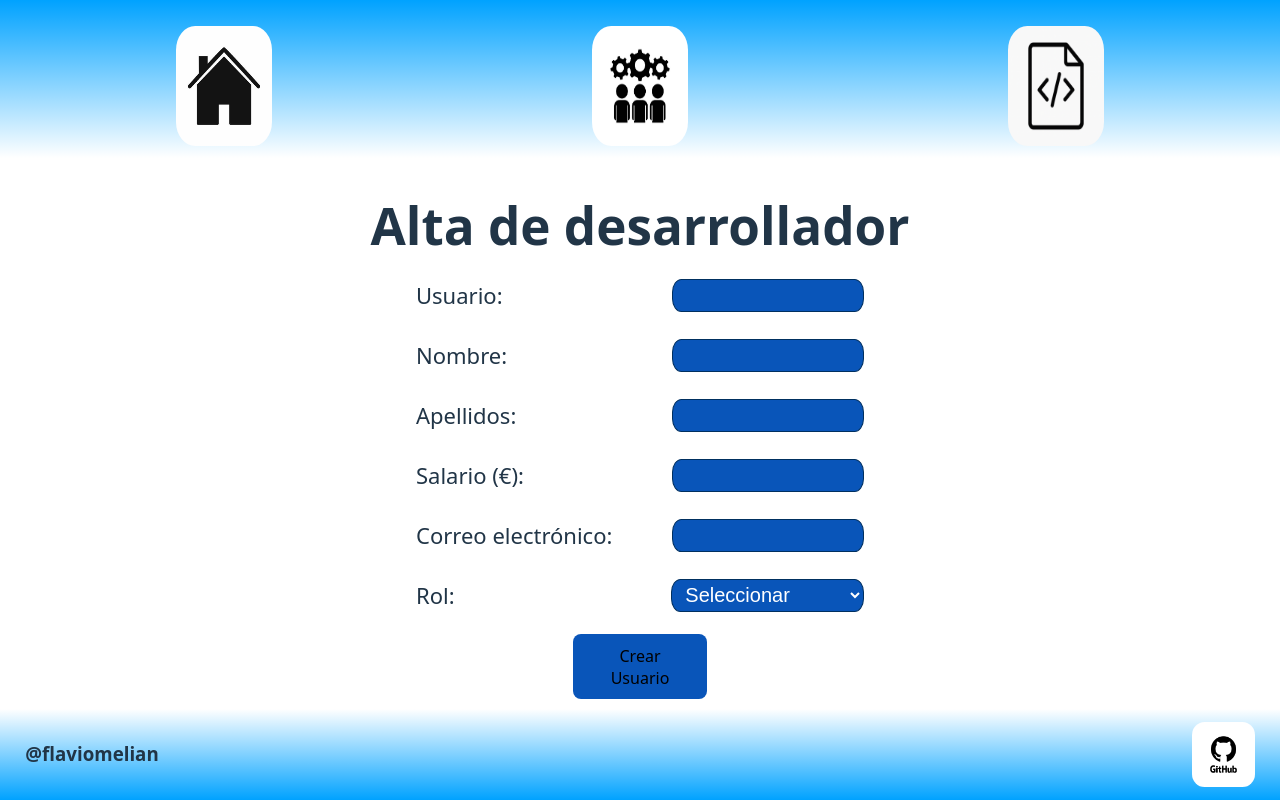
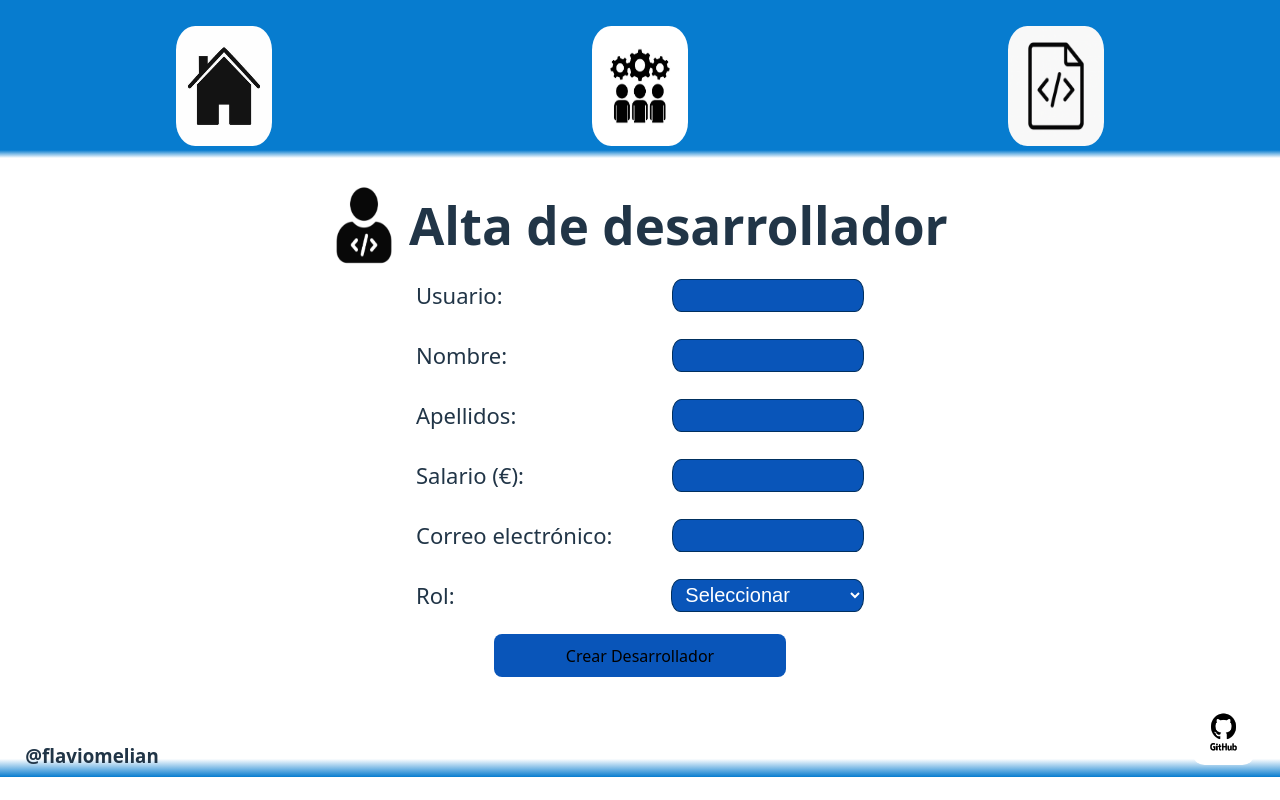
Before and after one commit to flaviomelian/api-spring, a React (Vite) app in the folder frontend/: page /create-dev in a window 1280 px wide. Built offline with nearby package versions, Linux system fonts and the light colour scheme.

Commit message:
mejoras en los estilos

```diff
--- a/frontend/src/Components/Footer/Footer.css
+++ b/frontend/src/Components/Footer/Footer.css
@@ -1,15 +1,17 @@
 .footer{
-    position: absolute;
+    position: sticky;
     bottom: 0;
-    background-image: linear-gradient(to top, #00a2ff, #00000000);
     display: flex;
     flex-direction: row;
     justify-content: space-between;
     padding: 1%;
+    background: linear-gradient(#00000000 80%, #077ccf);
 }
 
 h3{
     margin-left: 1%;
+    position: relative;
+    top: 3vh;
 }
 
 .github{
--- a/frontend/src/Components/Header/Header.css
+++ b/frontend/src/Components/Header/Header.css
@@ -1,4 +1,6 @@
 .header{
+    position: sticky;
+    top: 0vh;
     display: flex;
     flex-direction: row;
     flex-wrap: wrap;
@@ -10,7 +12,8 @@
     margin-bottom: 2%;
     width: 100%;
     padding: auto;
-    background-image: linear-gradient(to bottom, #00a2ff, #00000000);
+    background: linear-gradient(#077ccf 95%, #00000000);
+    z-index: 10000000000;
 }
 
 .header div {
--- a/frontend/src/Pages/CreateDev/CreateDev.css
+++ b/frontend/src/Pages/CreateDev/CreateDev.css
@@ -3,6 +3,23 @@
     display: flex;
     flex-direction: column;
     margin: 0 auto;
+}
+
+.dev-img-header{
+    display: flex;
+    flex-direction: row;
+    justify-content: space-around;
+}
+
+.dev{
+    margin-left: auto;
+    width: 5%;
+    border-radius: 20%;
+}
+
+#title{
+    margin-left: 1%;
+    margin-right: auto;
 }
 
 .adjust{
--- a/frontend/src/Pages/CreateDev/CreateDev.jsx
+++ b/frontend/src/Pages/CreateDev/CreateDev.jsx
@@ -4,6 +4,7 @@ import toast, { Toaster } from 'react-hot-toast'
 import { createUser } from "../../services/services";
 import { useNavigate } from "react-router-dom";
 import { useUserContext } from '../../Context/Context';
+import dev from '../../assets/dev.png'
 
 const CreateDev = () => {
 
@@ -49,7 +50,10 @@ const CreateDev = () => {
   return (
     <div className='team-dashboard'>
         <Toaster />
-        <h1>Alta de desarrollador</h1>
+        <div className='dev-img-header'>
+            <img className='dev' src={dev}/>
+            <h1 id='title'>Alta de desarrollador</h1>
+        </div>
         <form id="userForm" onSubmit={(event) => {
             event.preventDefault();
             handleFormCreateUser();
@@ -86,7 +90,7 @@ const CreateDev = () => {
             </div>
             <button type="submit" className='btn-primary clean'onClick={(e) => {
             e.preventDefault()
-            handleFormCreateUser()}}>Crear Usuario</button>
+            handleFormCreateUser()}}>Crear Desarrollador</button>
         </form>
     </div>
   )
--- a/frontend/src/Pages/Team/Team.css
+++ b/frontend/src/Pages/Team/Team.css
@@ -15,9 +15,9 @@
 table{
     width: 70%;
     margin: 0 auto;
-    padding: 3% 2% 3% 3%;
+    padding: 3%;
     background-color: #005499;
-    border-radius: 5% / 30%;
+    border-radius: 5% / 15%;
     box-shadow: 0 0 15px rgba(0, 0, 0, 0.2);
     font-size: 20px;
 }
@@ -33,7 +33,7 @@ tbody div{
 
 .operations{
     position: relative;
-    left: 8%;
+    left: 15%;
 }
 
 .warning{
@@ -46,11 +46,16 @@ tbody div{
     color: #e80000;
 }
 
+.success{
+    background-color: #2e9900;
+    color: #1fe800;
+}
+
 .clean{
     margin-top: 5%;
     background-color: rgb(9, 85, 185);
     margin: 2% auto;
-    width: 30%;
+    width: 65%;
 }
 
 .not-found{
--- a/frontend/src/Pages/Team/Team.jsx
+++ b/frontend/src/Pages/Team/Team.jsx
@@ -47,6 +47,7 @@ const Team = () => {
                 </div>
             )}
             <h1>Equipo</h1>
+            <button className='btn primary clean' onClick={() => navigate("../create-dev")}>Crear desarrollador</button>
             {users.length > 0 ? (
             <table>
                 <thead>
@@ -78,6 +79,9 @@ const Team = () => {
                             <td>
                                 <button className="btn danger" onClick={handleDeleteUser}>Eliminar</button>
                             </td>
+                            <td>
+                                <button className="btn success">Asignar Tarea</button>
+                            </td>
                         </div>
                     </tr>
                 ))}
@@ -88,7 +92,6 @@ const Team = () => {
                 <img className='not-found' src={notfound}/>
             </>
             )}
-            <button className='btn primary clean' onClick={() => navigate("../create-dev")}>Crear desarrollador</button>
         </div>
     )
 }
--- a/frontend/src/index.css
+++ b/frontend/src/index.css
@@ -5,7 +5,7 @@
 
   color-scheme: light dark;
   color: rgba(255, 255, 255, 0.87);
-  background-color: #014e71;
+  background-color: #077ccf;
 
   font-synthesis: none;
   text-rendering: optimizeLegibility;
```
Also changed, not shown: frontend/src/assets/dev.png (added).
